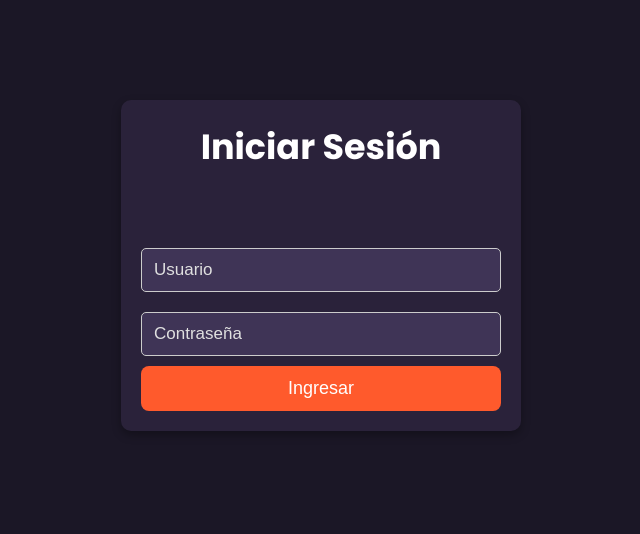
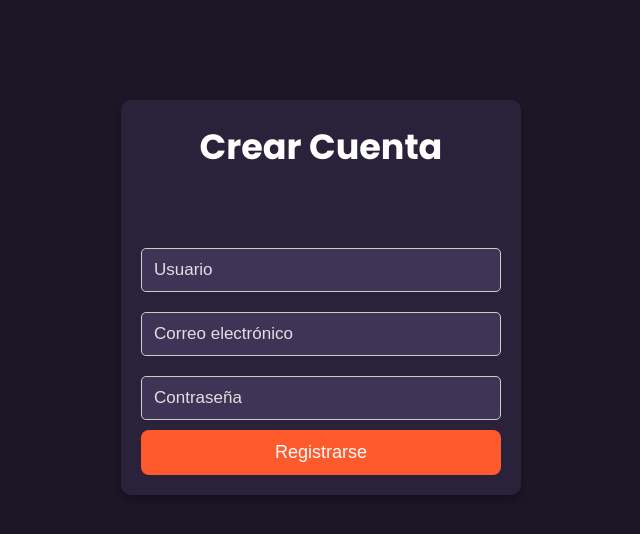
Before and after one commit to magnatelol00/pagina-stick, a PHP site: page /login.php in a window 1280 px wide. Shown: the top 534 px of the page, without its empty margins (319-959 px from the left). Run offline with PHP 8.4, Linux system fonts and the light colour scheme.

Commit message:
nuevo login de registro

```diff
--- a/pagina/login.php
+++ b/pagina/login.php
@@ -3,16 +3,17 @@
 <head>
     <meta charset="UTF-8">
     <meta name="viewport" content="width=device-width, initial-scale=1.0">
-    <title>Login</title>
-    <link rel="stylesheet" href="styles.css"> <!-- Asegúrate de que el CSS esté enlazado -->
+    <title>Crear Cuenta</title>
+    <link rel="stylesheet" href="styles.css">
 </head>
 <body>
     <div class="login-container">
-        <h2>Iniciar Sesión</h2>
-        <form action="procesar_login.php" method="POST">
-        <input type="text" name="usuario" placeholder="Usuario" required>
-         <input type="password" name="clave" placeholder="Contraseña" required>
-        <button type="submit">Ingresar</button>
+        <h2>Crear Cuenta</h2>
+        <form action="procesar_registro.php" method="POST">
+            <input type="text" name="usuario" placeholder="Usuario" required>
+            <input type="email" name="email" placeholder="Correo electrónico" required>
+            <input type="password" name="clave" placeholder="Contraseña" required>
+            <button type="submit">Registrarse</button>
         </form>
     </div>
 </body>
```
